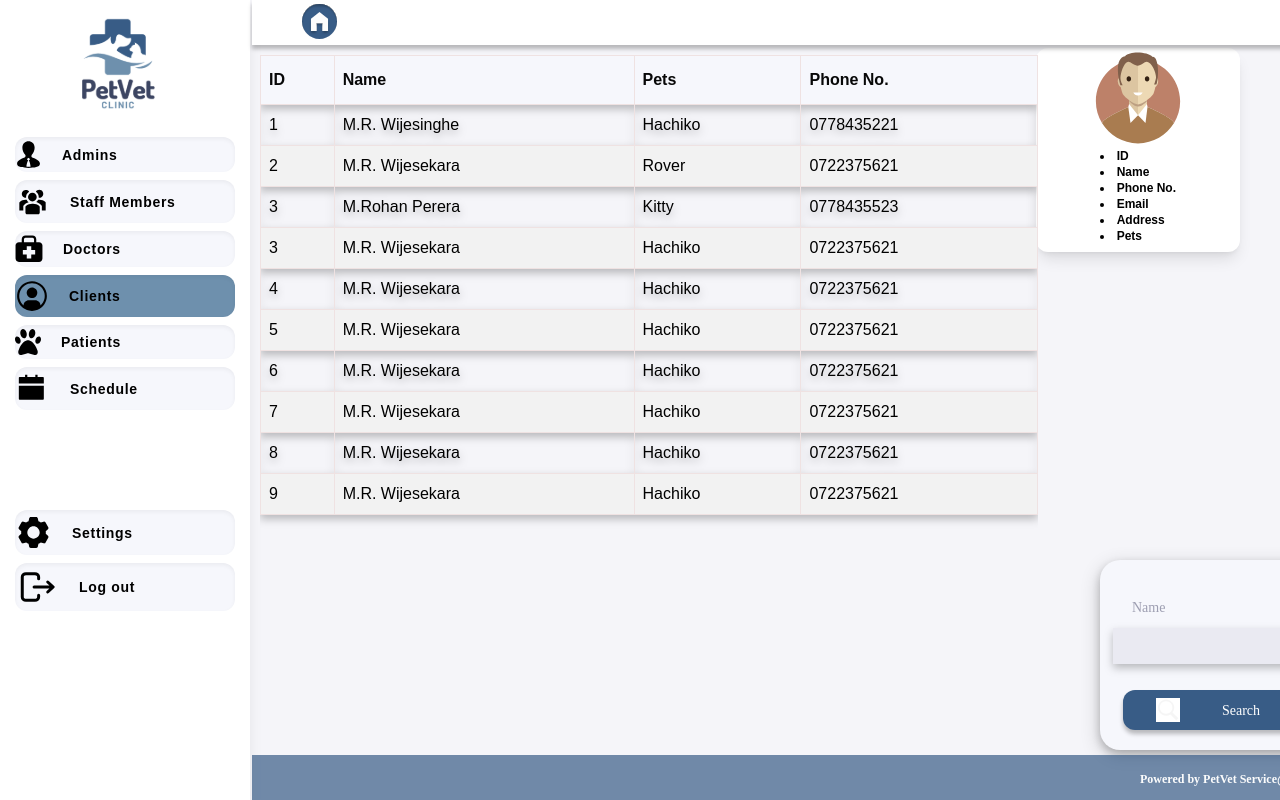
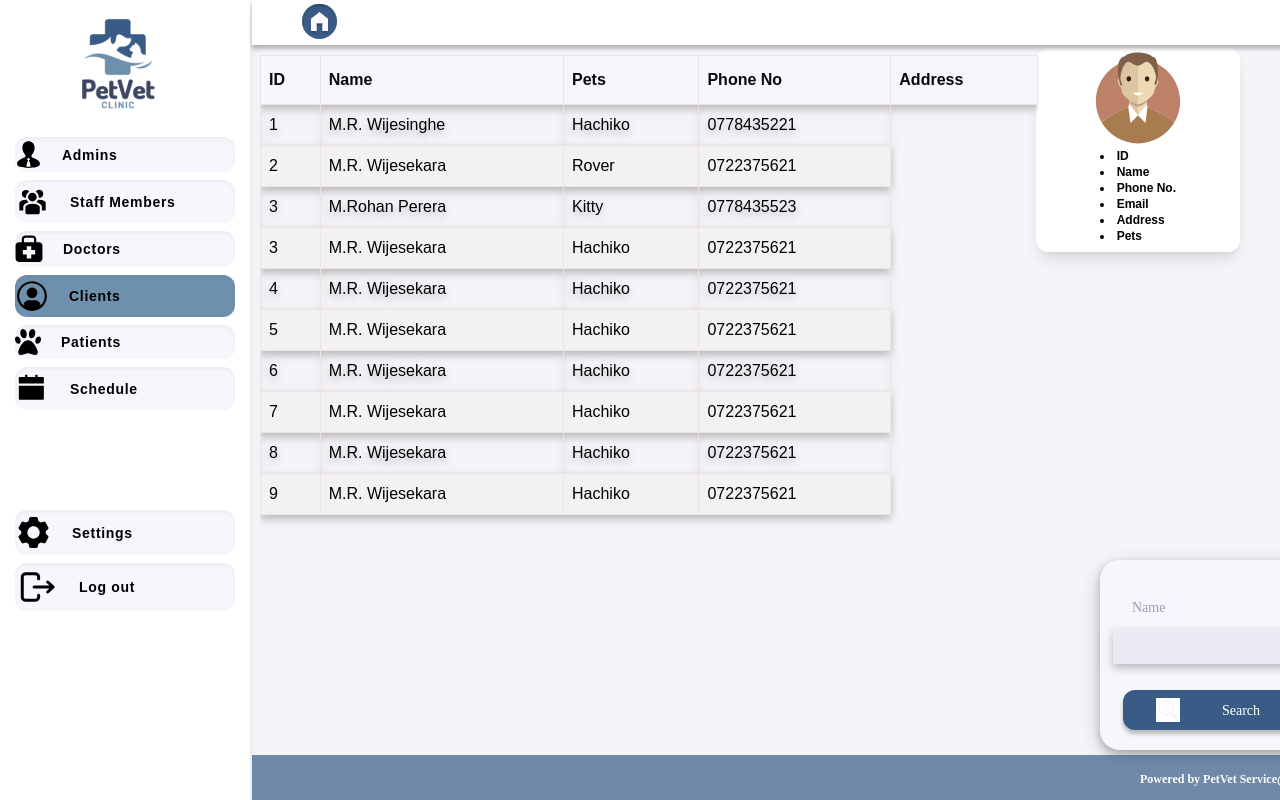
Before and after one commit to Rashmi-Wijesekara/pet-vet-service, a React (Create React App) app in the folder admin/: page /clients in a window 1280 px wide. Shown: the top 800 px of the page. Built offline with nearby package versions, Linux system fonts and the light colour scheme.

Commit message:
updated patient headings

```diff
--- a/admin/src/sampleData.js
+++ b/admin/src/sampleData.js
@@ -587,7 +587,7 @@ export const ANIMAL_BREED_DATA = {
   ],
 };
 export const PATIENTS_DATA = {
-  HEADINGS: ["ID", "Patient ID", "Name", "Breed", "Client ID"],
+  HEADINGS: ["ID", "Type", "Name", "Breed", "Client ID"],
   DATA: [
     {
       id: "1",
@@ -777,7 +777,7 @@ export const DOCTORS_DATA = {
 };
 // cLIENTS DATA
 export const CLIENTS_DATA = {
-  HEADINGS: ["ID", "Name", "Pets", "Phone No."],
+  HEADINGS: ["ID", "Name", "Pets", "Phone No", "Address"],
   DATA: [
     {
       id: "1",
```
